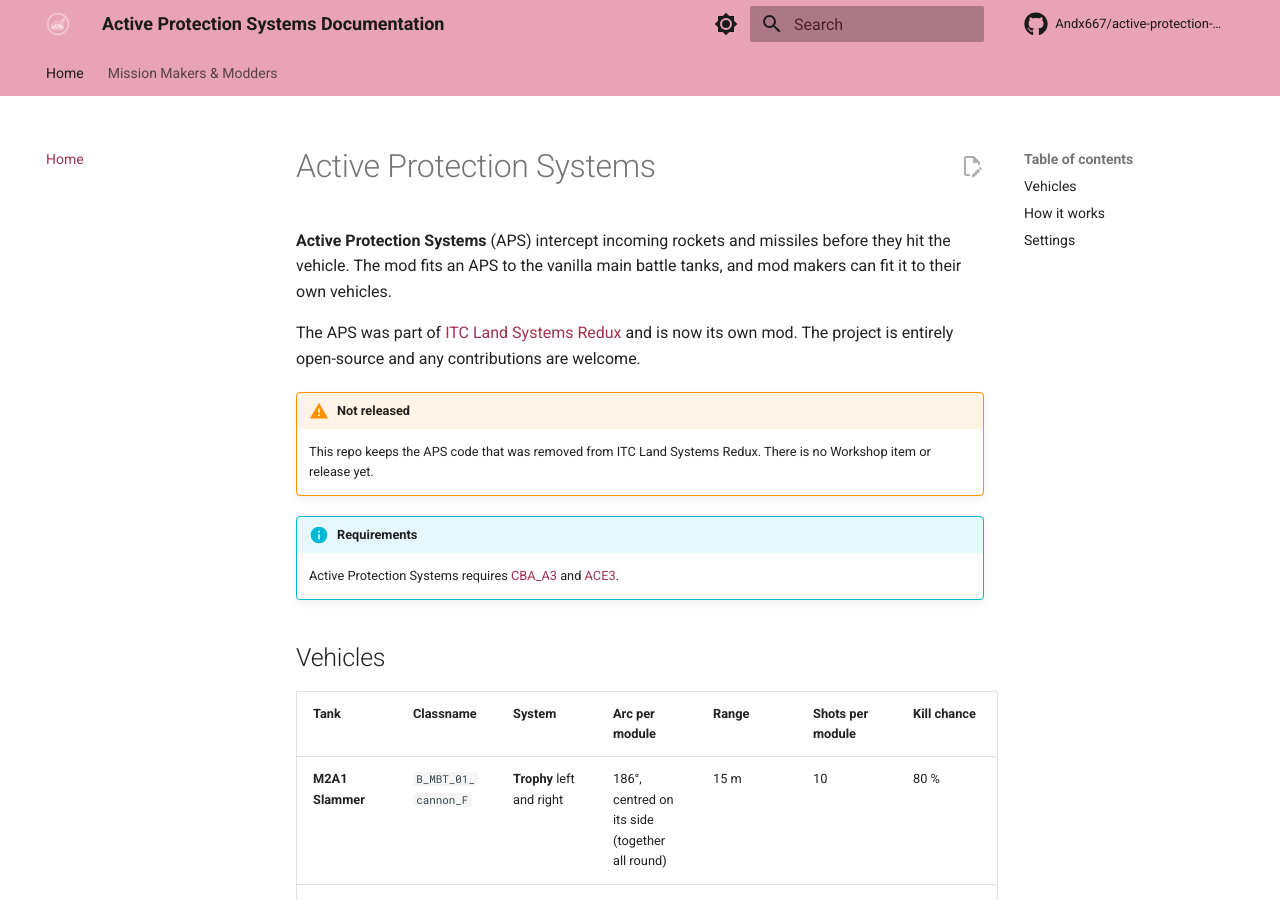
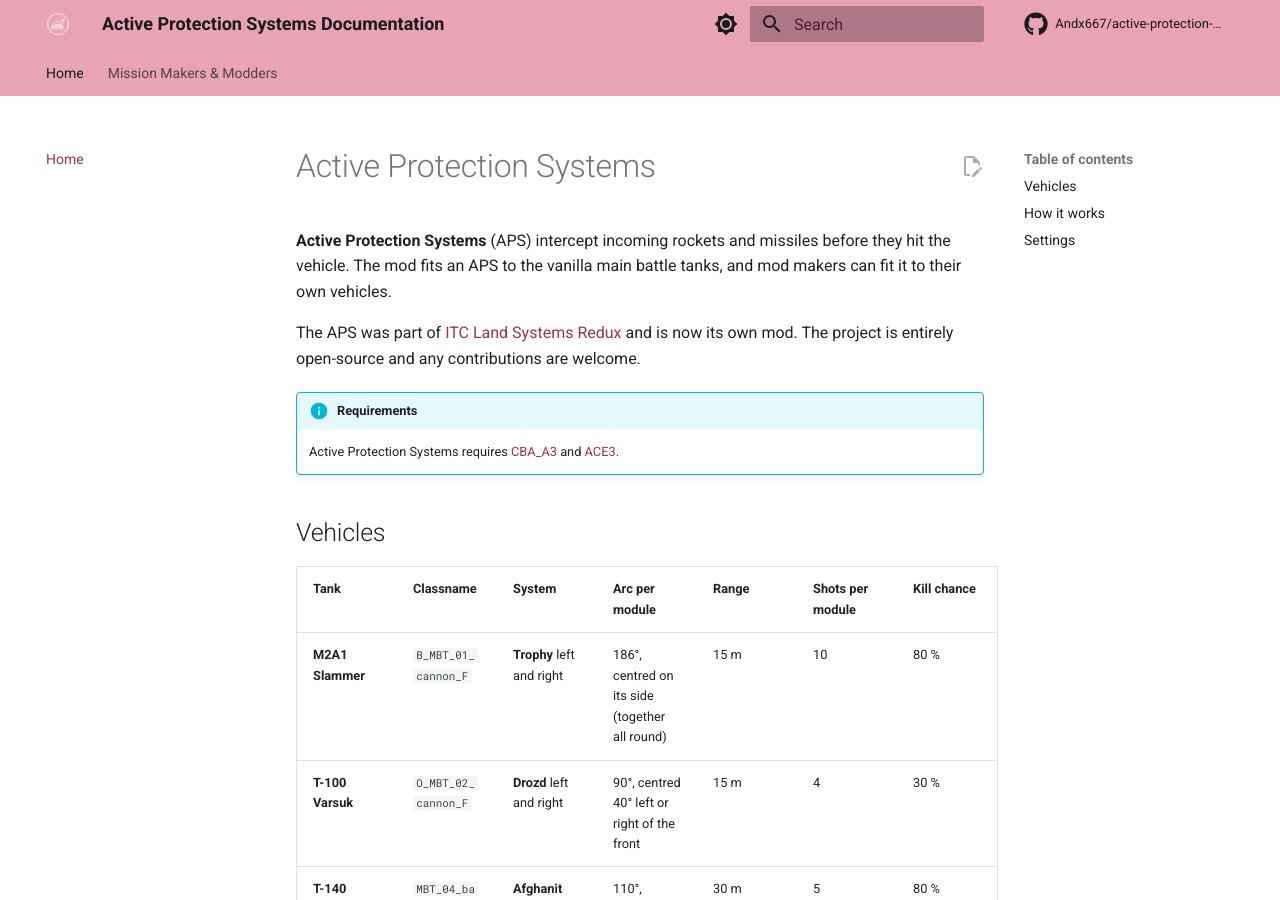
Before and after one commit to Andx667/active-protection-systems, an MkDocs documentation site: the page built from docs/index.md, in a window 1280 px wide and 900 px high. Built offline with MkDocs 1.6.1 and Material for MkDocs 9.7.7, drawn with Linux system fonts in a browser that asks for light colours; plug-ins that fetch from the network failed and are left out; comment, search, counter and statistics services are not loaded.

Commit message:
Main - Prepare the 0.1.0 release
Co-Authored-By: Claude Opus 5.5 <noreply@anthropic.com>

```diff
--- a/docs/index.md
+++ b/docs/index.md
@@ -3,9 +3,6 @@
 **Active Protection Systems** (APS) intercept incoming rockets and missiles before they hit the vehicle. The mod fits an APS to the vanilla main battle tanks, and mod makers can fit it to their own vehicles.
 
 The APS was part of [ITC Land Systems Redux](https://github.com/Andx667/ITC_Land_Systems) and is now its own mod. The project is entirely open-source and any contributions are welcome.
-
-!!! warning "Not released"
-    This repo keeps the APS code that was removed from ITC Land Systems Redux. There is no Workshop item or release yet.
 
 !!! info "Requirements"
     Active Protection Systems requires [CBA_A3](https://github.com/CBATeam/CBA_A3/releases/latest) and [ACE3](https://github.com/acemod/ACE3/releases/latest).
```
Also changed, not shown: CHANGELOG.md (+2 -0 lines), README.md (+0 -3 lines).
